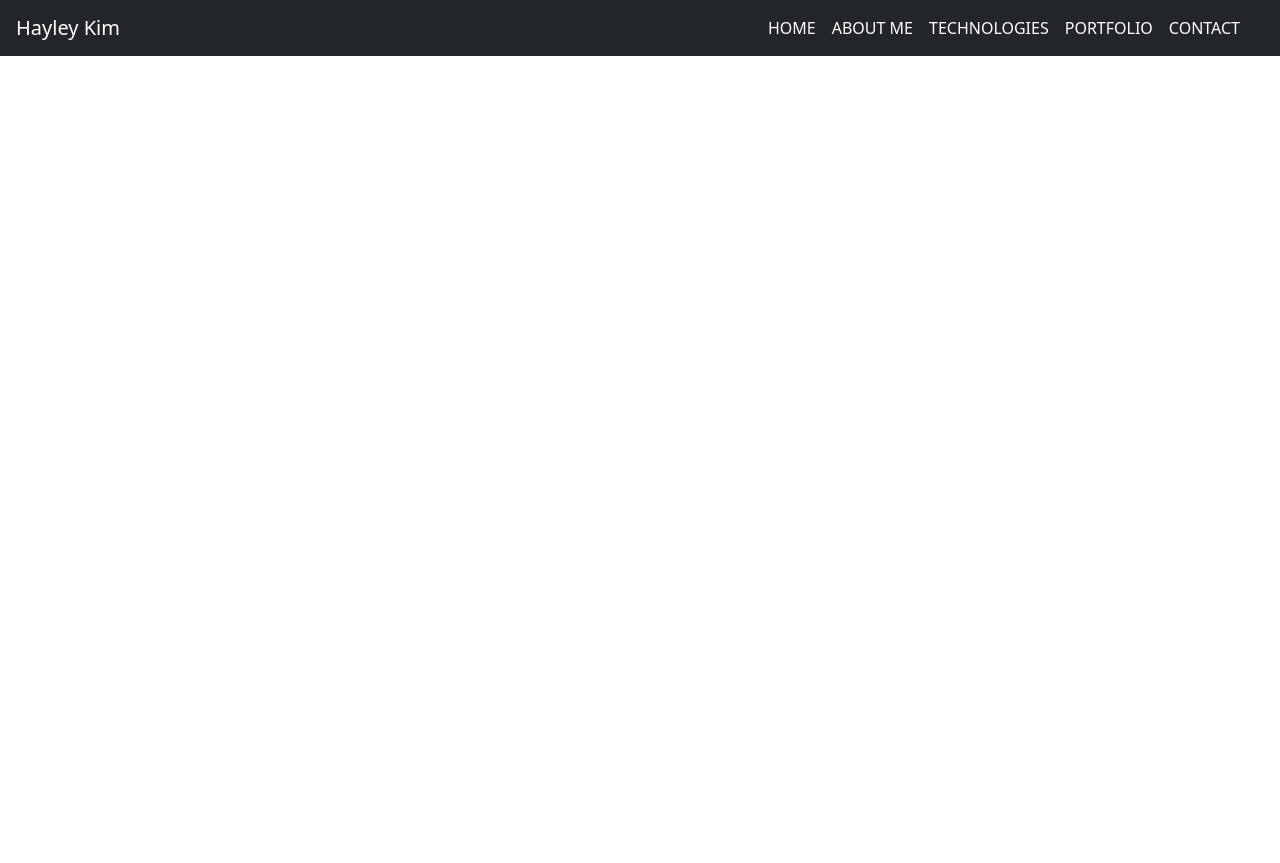
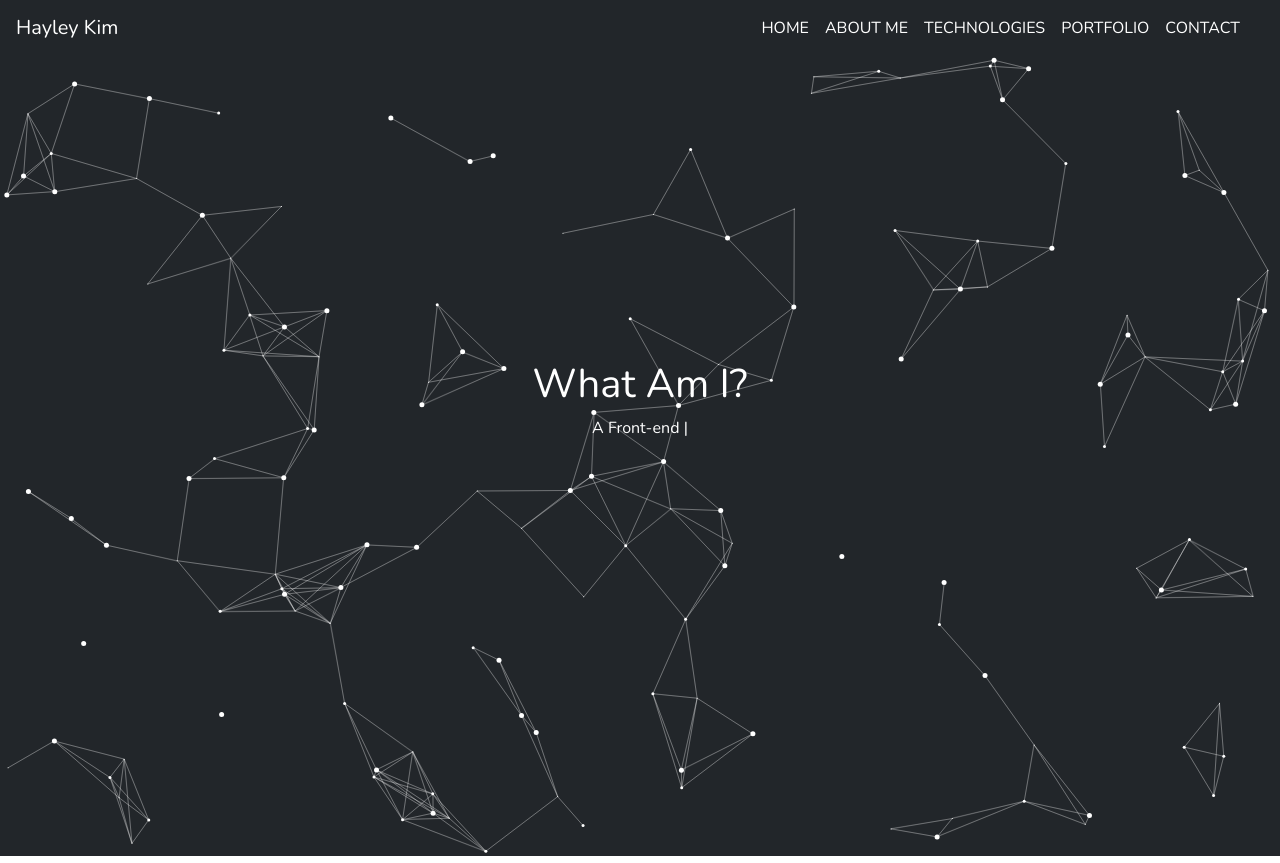
Before and after one commit to hayleykim/my-first-portfolio, a React (Create React App) app: page / in a window 1280 px wide. Before the commit the page ends 800 px from the top, so only its background shows below. Built offline with nearby package versions, Linux system fonts and the light colour scheme.

Commit message:
added header

```diff
--- a/package.json
+++ b/package.json
@@ -11,6 +11,8 @@
     "react-bootstrap": "^2.3.1",
     "react-dom": "^18.1.0",
     "react-scripts": "5.0.1",
+    "react-tsparticles": "^2.0.6",
+    "react-typed": "^1.2.0",
     "web-vitals": "^2.1.4"
   },
   "scripts": {
--- a/src/App.css
+++ b/src/App.css
@@ -1,3 +1,8 @@
+@import url('https://fonts.googleapis.com/css2?family=Nunito:ital,wght@0,200;0,600;1,300&display=swap');
+.App {
+  font-family: 'Nunito', sans-serif;
+}
+
 :root {
   --nav-color: hsl(210, 11%, 15%);
   --nav-color-hover: hsl(210, 11%, 45%);
@@ -6,3 +11,7 @@
   --font-color: hsl(0, 0%, 100%);
   --font-color-hover: hsl(0, 0%, 40%);
 }
+
+#tsparticles{
+  height: 100vh;
+}
--- a/src/App.js
+++ b/src/App.js
@@ -1,10 +1,19 @@
 import './App.css';
 import Navigation from './screens/navigationBar/NavigationBar';
+//import Particles from 'react-tsparticles';
+import Particles from './Particles';
+//import ParticleAnimation from 'react-particle-animation';
+import Header from './screens/header/Header';
+
 
 function App() {
   return (
     <div className="App">
       <Navigation />
+      <Header />
+      <Particles />
+
+
     </div>
   );
 }
--- /dev/null
+++ b/src/Particles.jsx
@@ -0,0 +1,96 @@
+import React from "react";
+
+export default class Particles extends React.Component {
+  componentDidMount() {
+    this.generateParticles();
+  }
+
+  generateParticles = () => {
+    const canvas = document.getElementById("particles");
+    const ctx = canvas.getContext("2d");
+    canvas.width = document.documentElement.clientWidth;
+    canvas.height = document.documentElement.clientHeight;
+
+    let num = 150;
+    let size = 1;
+    let color = "#fff";
+    let min_speed = 0.4;
+    let max_speed = 1;
+    let line_distance = 100;
+    let particles = [];
+
+    const distance = (pointA, pointB) => {
+      let dx = Math.abs(pointB.x - pointA.x);
+      let dy = Math.abs(pointB.y - pointA.y);
+      return Math.sqrt(dx * dx + dy * dy);
+    };
+
+    const randVelocity = () => {
+      return max_speed * Math.random() - min_speed;
+    };
+
+    class Particle {
+      constructor() {
+        this.x = Math.random() * canvas.width;
+        this.y = Math.random() * canvas.height;
+
+        // Random velocities, that will move the particle in a random direction. ex: -1 on the x-plane and 1 on the y-plane.
+        this.vx = randVelocity();
+        this.vy = randVelocity();
+
+        this.color = color;
+        this.radius = Math.floor(Math.random() * 3) + 0.5;
+      }
+    }
+
+    for (let i = 0; i < num; i++) {
+      particles.push(new Particle());
+    }
+
+    const draw = () => {
+      ctx.fillStyle = "#22262a";
+      ctx.fillRect(0, 0, canvas.width, canvas.height);
+
+      // Lets draw particles from the array now
+      for (let t = 0; t < particles.length; t++) {
+        // This particle
+        let p = particles[t];
+
+        for (let q = 0; q < particles.length; q++) {
+          // Check position distance
+          if (distance(particles[q], p) <= line_distance) {
+            ctx.beginPath();
+            ctx.lineWidth = 0.2;
+            ctx.strokeStyle = "#fff";
+            ctx.moveTo(p.x, p.y);
+            ctx.lineTo(particles[q].x, particles[q].y);
+            ctx.stroke();
+          }
+        }
+
+        ctx.fillStyle = color;
+        ctx.beginPath();
+        ctx.arc(p.x, p.y, p.radius, Math.PI * 2, false);
+        ctx.fill();
+
+        p.x += p.vx;
+        p.y += p.vy;
+
+        // Invert values if they touch the canvas borders
+        if (p.x <= size || p.x >= canvas.width - size) {
+          p.vx *= -1;
+        }
+        if (p.y <= size || p.y > +canvas.height - size) {
+          p.vy *= -1;
+        }
+      }
+
+      requestAnimationFrame(draw);
+    };
+
+    draw();
+  };
+  render() {
+    return <canvas id="particles"></canvas>;
+  }
+}
--- /dev/null
+++ b/src/screens/header/Header.js
@@ -0,0 +1,26 @@
+import React from 'react';
+import Typed from 'react-typed';
+import './header.css';
+
+function Header() {
+  return (
+    <div className='main-info'>
+        <h1>What Am I?</h1>
+        <Typed
+            strings={[
+                ' ',
+                'A Software Engineer',
+                'A Front-end Developer',
+                'A Back-end Developer',
+                'OR',
+                'A Coder',
+                ' ']}
+                typeSpeed={60}
+                backSpeed={70}
+                loop
+        />
+    </div>
+  )
+}
+
+export default Header
--- /dev/null
+++ b/src/screens/header/header.css
@@ -0,0 +1,13 @@
+.main-info {
+    display: flex;
+    position: absolute;
+    z-index: 1;
+    color: var(--font-color);
+    top: 0;
+    left: 0;
+    right: 0;
+    bottom: 0;
+    flex-direction: column;
+    justify-content: center;
+    align-items: center;
+}
```
Also changed, not shown: 2 other files (tests, documents, lock files or other folders).
